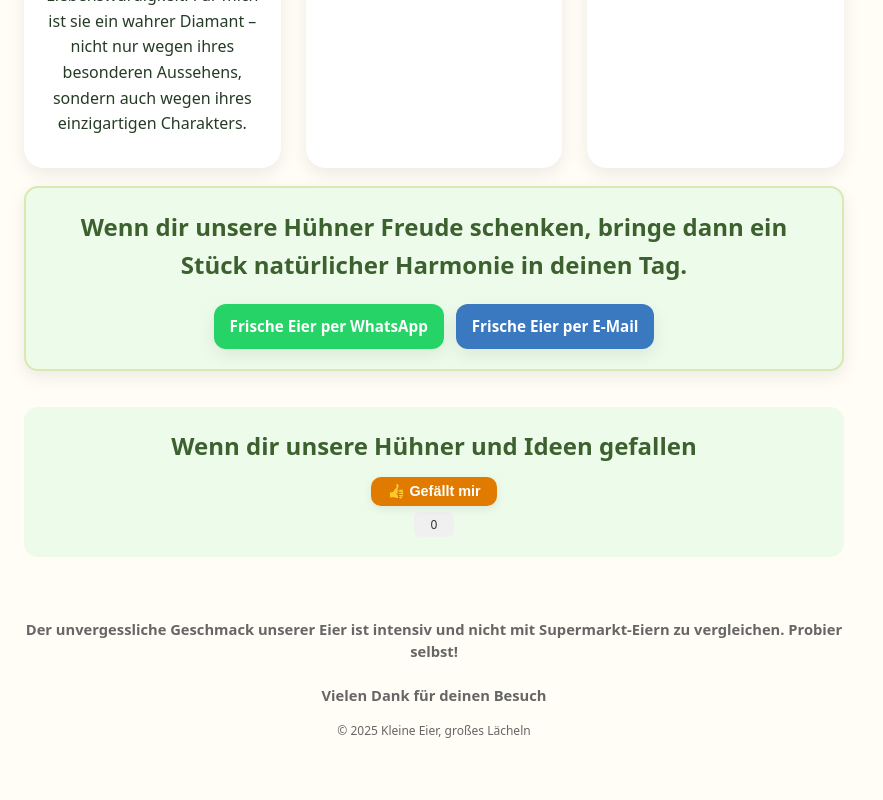
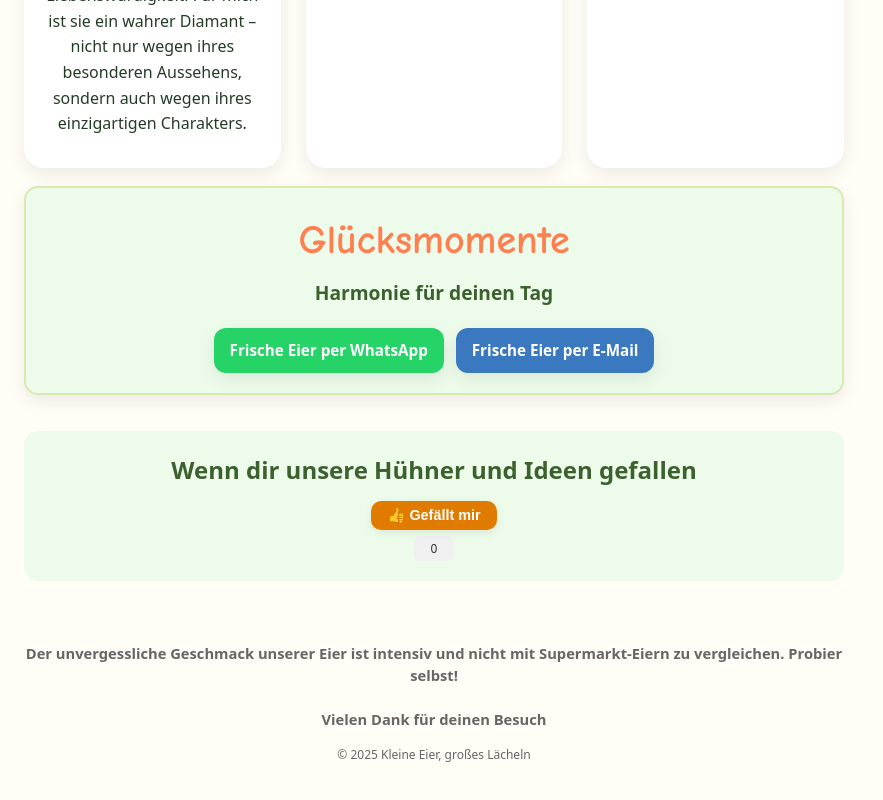
Before and after one commit to MeineFreizeit23/MeinZwergHuhn-web.de, a plain HTML site: page index.html in a window 1280 px wide. Shown: the part 2491-3291 px from the top of the page, without its empty margins (0-883 px from the left). Before the commit the page ends 3267 px from the top, so only its background shows below. Drawn offline with Linux system fonts and the light colour scheme.

Commit message:
Update index.html

```diff
--- a/index.html
+++ b/index.html
@@ -1,3 +1,4 @@
+
 <!DOCTYPE html>
 <html lang="de">
 <head>
@@ -105,7 +106,10 @@ h2{color:var(--brand);margin-top:0;}
 </div>
 
 <section class="card" aria-labelledby="bestellung-title">
-<h2 id="bestellung-title" style="text-align:center">Wenn dir unsere Hühner Freude schenken, bringe dann ein Stück natürlicher Harmonie in deinen Tag.</h2>
+<h2 id="bestellung-title" style="text-align:center;">
+  <span style="display:block; font-size:2.5rem; font-weight:900; color:#FF7F50; font-family:'Comic Sans MS', cursive;">Glücksmomente</span>
+  <span style="display:block; font-size:1.2rem; color:#3D602F; margin-top:6px;">Harmonie für deinen Tag</span>
+</h2>
 <div class="btn-row" role="group" aria-label="Kontaktoptionen" style="justify-content:center; margin-top:18px;">
 <a class="wa-btn" id="wa-anfragen">Frische Eier per WhatsApp</a>
 <a class="mail-btn" id="mail-anfragen">Frische Eier per E-Mail</a>
```
